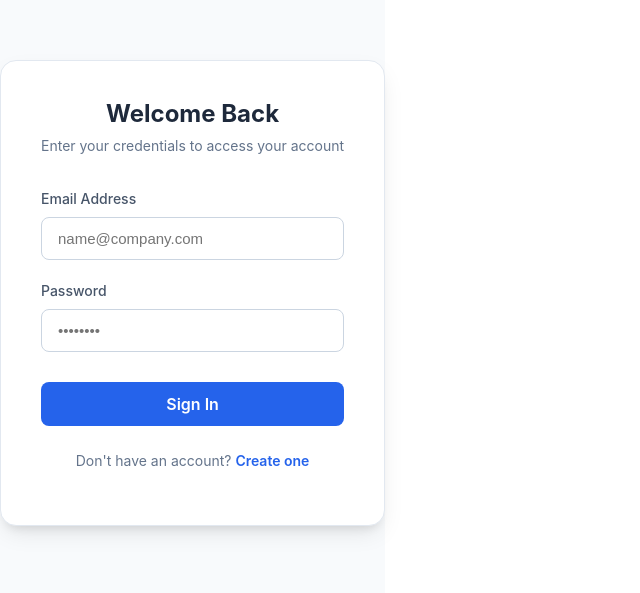
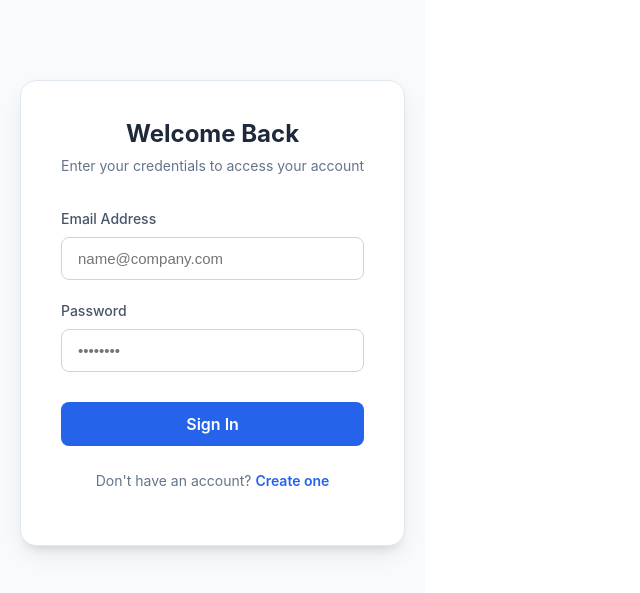
Before and after one commit to Pavithra-824/User_Management_Assessment, a React app in the folder frontend/: page /login in a window 1280 px wide. Shown: the part 107-700 px from the top of the page, without its empty margins (0-640 px from the left). Built offline with nearby package versions, Linux system fonts and the light colour scheme; the HTML template or start-up script is replaced by a standard one.

Commit message:
frontend ui modelling

```diff
--- a/frontend/src/pages/AdminDashboard.jsx
+++ b/frontend/src/pages/AdminDashboard.jsx
@@ -9,28 +9,40 @@ const AdminDashboard = () => {
 
   return (
   <div style={styles.container}>
-      {/* Sidebar Placeholder or Header */}
+    <div style={styles.contentWrapper}>
+      {/* 1. Header Section */}
       <header style={styles.header}>
+        <div>
           <h1 style={styles.pageTitle}>User Management Dashboard</h1>
-        <button style={styles.logoutBtn}>Logout</button>
+          <p style={styles.subtitle}>Manage system users and their roles</p>
+        </div>
+        <button
+          onClick={() => {
+            localStorage.removeItem('token'); // Basic logout logic
+            window.location.href = '/login';
+          }}
+          style={styles.logoutBtn}
+        >
+          Logout
+        </button>
       </header>
 
-      {/* Metric Cards */}
+      {/* 2. Stats/Metrics Section */}
       <div style={styles.statsGrid}>
         <div style={styles.statCard}>
-          <p style={styles.statLabel}>Total Users</p>
+          <p style={styles.statLabel}>Total Registered Users</p>
           <h3 style={styles.statValue}>{users.length}</h3>
         </div>
         <div style={styles.statCard}>
-          <p style={styles.statLabel}>Active Sessions</p>
-          <h3 style={styles.statValue}>12</h3>
+          <p style={styles.statLabel}>System Status</p>
+          <h3 style={{...styles.statValue, color: '#10b981'}}>Active</h3>
         </div>
       </div>
 
-      {/* User Table Card */}
+      {/* 3. Main Data Table Section */}
       <div style={styles.tableCard}>
         <div style={styles.tableHeader}>
-          <h2 style={styles.tableTitle}>All Registered Users</h2>
+          <h2 style={styles.tableTitle}>User Directory</h2>
         </div>
 
         <table style={styles.table}>
@@ -48,8 +60,8 @@ const AdminDashboard = () => {
                 <td style={styles.td}>{user.full_name}</td>
                 <td style={styles.td}>{user.email}</td>
                 <td style={styles.td}>
-                  <span style={user.role === 'Admin' ? styles.adminBadge : styles.userBadge}>
-                    {user.role}
+                  <span style={user.is_staff ? styles.adminBadge : styles.userBadge}>
+                    {user.is_staff ? 'Admin' : 'User'}
                   </span>
                 </td>
                 <td style={styles.td}>
@@ -62,16 +74,24 @@ const AdminDashboard = () => {
         </table>
       </div>
     </div>
+  </div>
 );
 };
-
 // Modern Dashboard Styles
 const styles = {
   container: {
-    padding: '30px',
-    backgroundColor: '#f1f5f9', // Light slate background
+  backgroundColor: '#f1f5f9',
   minHeight: '100vh',
   fontFamily: "'Inter', sans-serif",
+  padding: '40px 20px',      // 40px top/bottom, 20px sides
+  display: 'flex',
+  flexDirection: 'column',
+  alignItems: 'center',      // Centers the children horizontally
+},
+contentWrapper: {
+  width: '100%',
+  maxWidth: '1200px',        // Limits the width on wide screens
+  margin: '0 auto',          // Standard centering trick
 },
   header: {
     display: 'flex',
--- a/frontend/src/pages/Login.jsx
+++ b/frontend/src/pages/Login.jsx
@@ -44,13 +44,14 @@ const Login = () => {
 // Professional CSS-in-JS Styles
 const styles = {
   container: {
-    minHeight: '100vh',
-    display: 'flex',
-    alignItems: 'center',
-    justifyContent: 'center',
-    backgroundColor: '#f8fafc', // Modern slate background
-    fontFamily: "'Inter', sans-serif",
-  },
+  minHeight: '100vh',
+  display: 'flex',          // Use Flexbox
+  alignItems: 'center',      // Centers vertically
+  justifyContent: 'center',  // Centers horizontally
+  backgroundColor: '#f8fafc',
+  fontFamily: "'Inter', sans-serif",
+  padding: '20px',           // Prevents touching edges on mobile
+},
   card: {
     width: '100%',
     maxWidth: '400px',
```
Lines whose indentation alone changed are shown as unchanged.
